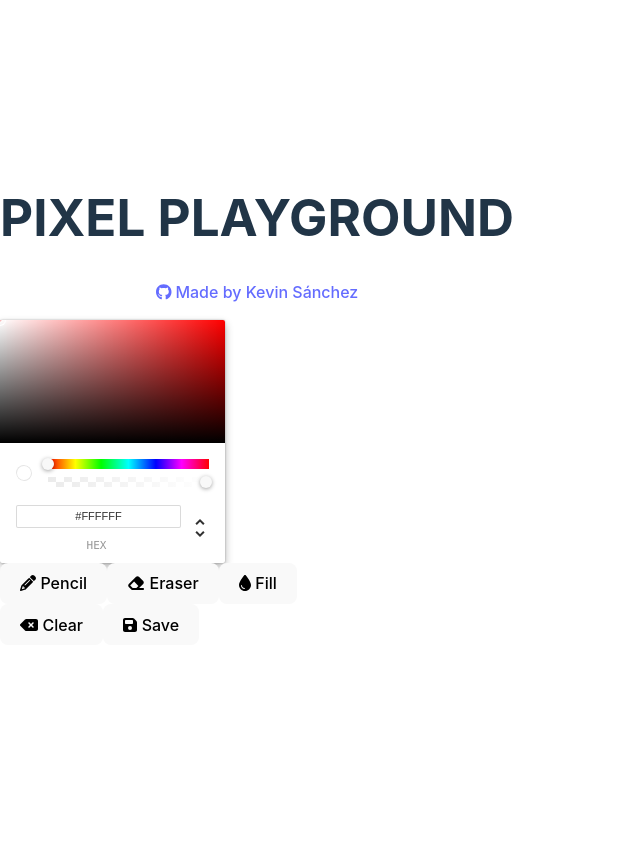
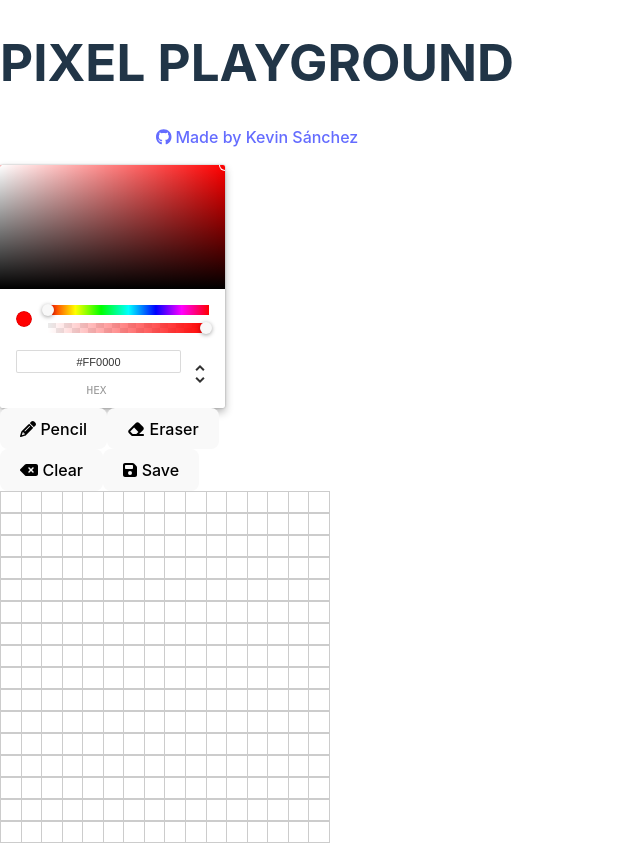
Before and after one commit to KevinSanchezO/pxl-playground, a React (Vite) app: page / in a window 1280 px wide. Shown: the whole page, without its empty margins (0-640 px from the left). Before the commit the page ends 800 px from the top, so only its background shows below. Built offline with nearby package versions, Linux system fonts and the light colour scheme.

Commit message:
Drawing canvas implemented
-Inmplemented a component that allows the user to draw in cells working as pixels to create pixel art drawings

-The user can draw clicking in the cell and while pressed can drag the cursor and paint different cells, like in Microsoft Paint

```diff
--- a/src/App.css
+++ b/src/App.css
@@ -7,3 +7,18 @@
 .header-github {
   text-align: center;
 }
+
+.canvas {
+  display: grid;
+  grid-template-columns: repeat(auto-fill, minmax(20px, 1fr));
+}
+
+.pixel {
+  width: 20px; /* Adjust the size of the pixels as needed */
+  height: 20px; /* Adjust the size of the pixels as needed */
+  border: 1px solid #ccc; /* Add a border to distinguish pixels */
+}
+
+.pixel:hover {
+  cursor: pointer; /* Change cursor to pointer on hover for better interaction */
+}
--- a/src/components/DrawingSpace.jsx
+++ b/src/components/DrawingSpace.jsx
@@ -2,20 +2,30 @@ import { useState } from "react"
 
 import ButtonsTools from "./drawing_tools/ButtonsTools"
 import ColorSelector from './drawing_tools/ColorSelector'
+import DrawingCanvas from "./drawing_tools/DrawingCanvas";
 
 export default function DrawingSpace() {
-    const [currentColor, setColor] = useState("#fff");
+    const [currentColor, setColor] = useState("#ff0000");
+    const [isDrawing, setIsDrawing] = useState(true);
     const [dimension, setDimensions] = useState(16);
+
+    const handleDrawToggle = () => {
+        setIsDrawing(true);
+    }
+
+    const handleEraseToggle = () => {
+        setIsDrawing(false);
+    }
 
     return (
         <div className="drawing-space">
             <div className="left-side">
                 <ColorSelector currentColor={currentColor}
                                 setColor={setColor}/>
-                <ButtonsTools />
+                <ButtonsTools handleDrawToggle={handleDrawToggle} handleEraseToggle={handleEraseToggle}/>
             </div>
             <div className="right-side">
-
+                <DrawingCanvas currentColor={currentColor} isDrawing={isDrawing} dimension={dimension} />
             </div>
         </div>
     )
--- a/src/components/drawing_tools/ButtonsTools.jsx
+++ b/src/components/drawing_tools/ButtonsTools.jsx
@@ -5,12 +5,14 @@ import { faPencil,
     faDeleteLeft,
     faFloppyDisk} from '@fortawesome/free-solid-svg-icons'
 
-export default function ButtonsTools() {
+export default function ButtonsTools(props) {
+    const {handleDrawToggle, handleEraseToggle} = props
+
     return (
         <div className="buttons-tools">
-            <button><FontAwesomeIcon icon={faPencil} /> Pencil</button>
-            <button><FontAwesomeIcon icon={faEraser} /> Eraser</button>
-            <button><FontAwesomeIcon icon={faDroplet} /> Fill</button>
+            <button><FontAwesomeIcon icon={faPencil} onClick={handleDrawToggle}/> Pencil</button>
+            <button><FontAwesomeIcon icon={faEraser} onClick={handleEraseToggle}/> Eraser</button>
+
             <div className='config-buttons'>
                 <button><FontAwesomeIcon icon={faDeleteLeft} /> Clear</button>
                 <button><FontAwesomeIcon icon={faFloppyDisk} /> Save</button>
@@ -18,3 +20,5 @@ export default function ButtonsTools() {
         </div>
     )
 }
+
+//<button><FontAwesomeIcon icon={faDroplet} /> Fill</button>
--- a/src/components/drawing_tools/ColorSelector.jsx
+++ b/src/components/drawing_tools/ColorSelector.jsx
@@ -7,7 +7,7 @@ export default function ColorSelector (props) {
         <>
             <ChromePicker
             color={currentColor}
-            onChangeComplete={updatedColor => setColor(updatedColor)}
+            onChangeComplete={updatedColor => setColor(updatedColor.hex)}
             />
         </>
     )
--- /dev/null
+++ b/src/components/drawing_tools/DrawingCanvas.jsx
@@ -0,0 +1,40 @@
+import { useState } from "react"
+
+export default function DrawingCanvas(props) {
+    const { currentColor, isDrawing, dimension } = props;
+
+    const [pixels, setPixels] = useState(Array.from({length: dimension}, ()=>Array(dimension).fill('white')));
+
+    const handlePixelClick = (row, col) => {
+        if (isDrawing) {
+            const updatedPixels = [...pixels];
+            updatedPixels[row][col] = currentColor;
+            setPixels(updatedPixels);
+        }
+    }
+
+    const renderGrid = () => {
+        return pixels.map((row, rowIndex) => (
+          <div key={rowIndex} className="row">
+            {row.map((color, colIndex) => (
+              <div
+                key={colIndex}
+                className="pixel"
+                style={{ backgroundColor: color }}
+                onMouseEnter={(e) => {
+                    if (isDrawing && e.buttons === 1) {
+                        handlePixelClick(rowIndex, colIndex);
+                    }
+                }}
+              ></div>
+            ))}
+          </div>
+        ));
+      };
+
+    return (
+        <div className="canvas">
+        {renderGrid()}
+        </div>
+    );
+}
```
